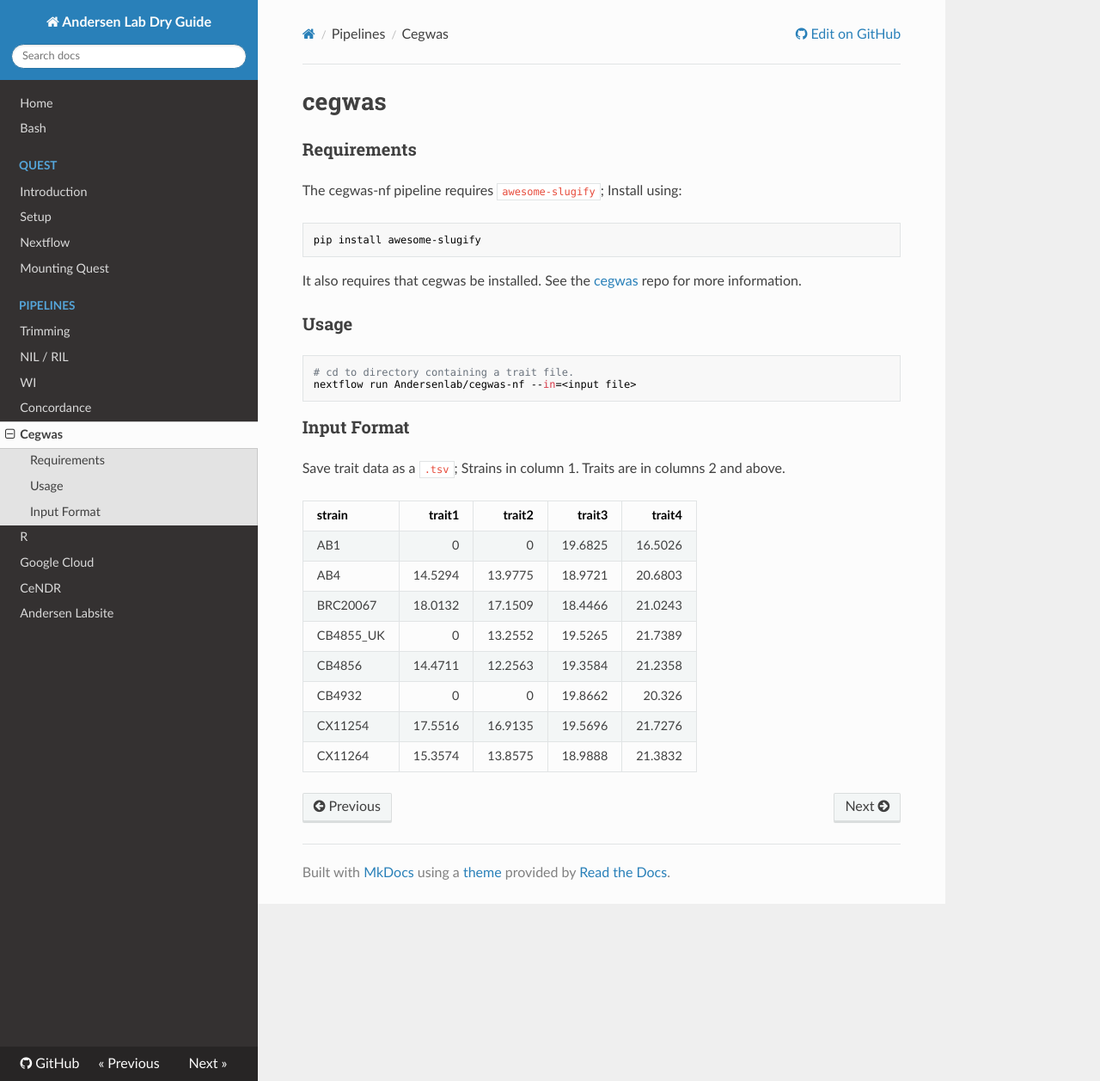
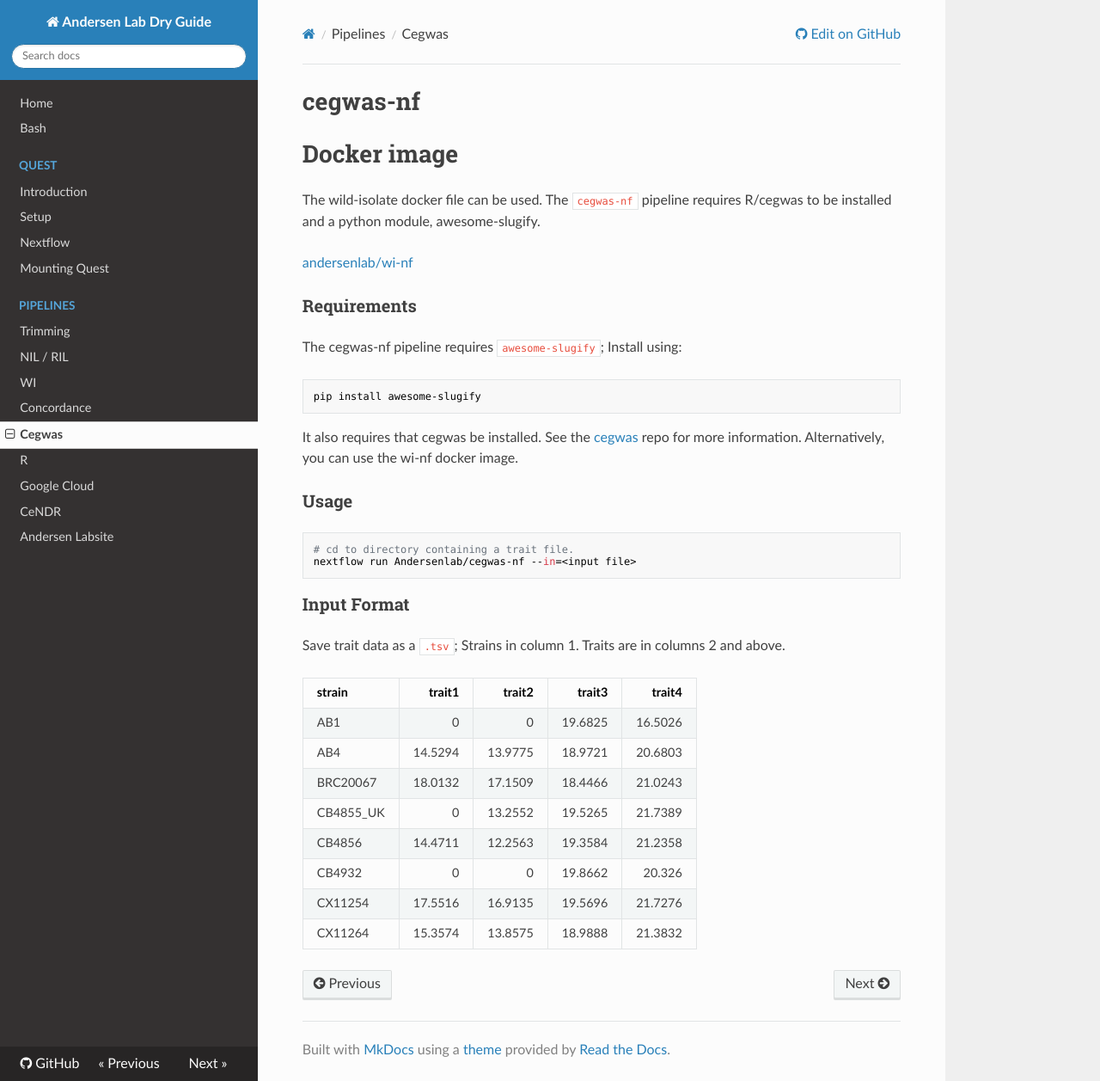
Before and after one commit to AndersenLab/dry-guide, an MkDocs documentation site: the page built from docs/pipeline-cegwas.md, in a window 1280 px wide and 1257 px high. Shown: the whole window at 86% size. Built offline with MkDocs 1.6.1, drawn with Linux system fonts in a browser that asks for light colours; nearby versions of some CDN libraries; old or Windows-style settings are respelled for this version of MkDocs.

Commit message:
Add docker file for cegwas

````diff
--- a/docs/pipeline-cegwas.md
+++ b/docs/pipeline-cegwas.md
@@ -1,4 +1,10 @@
-# cegwas
+# cegwas-nf
+
+# Docker image
+
+The wild-isolate docker file can be used. The `cegwas-nf` pipeline requires R/cegwas to be installed and a python module, awesome-slugify.
+
+[andersenlab/wi-nf](https://hub.docker.com/r/andersenlab/wi-nf)
 
 ### Requirements
 
@@ -8,7 +14,7 @@
 pip install awesome-slugify
 ```
 
-It also requires that cegwas be installed. See the [cegwas](https://github.com/AndersenLab/cegwas) repo for more information.
+It also requires that cegwas be installed. See the [cegwas](https://github.com/AndersenLab/cegwas) repo for more information. Alternatively, you can use the wi-nf docker image.
 
 ### Usage
 
````
